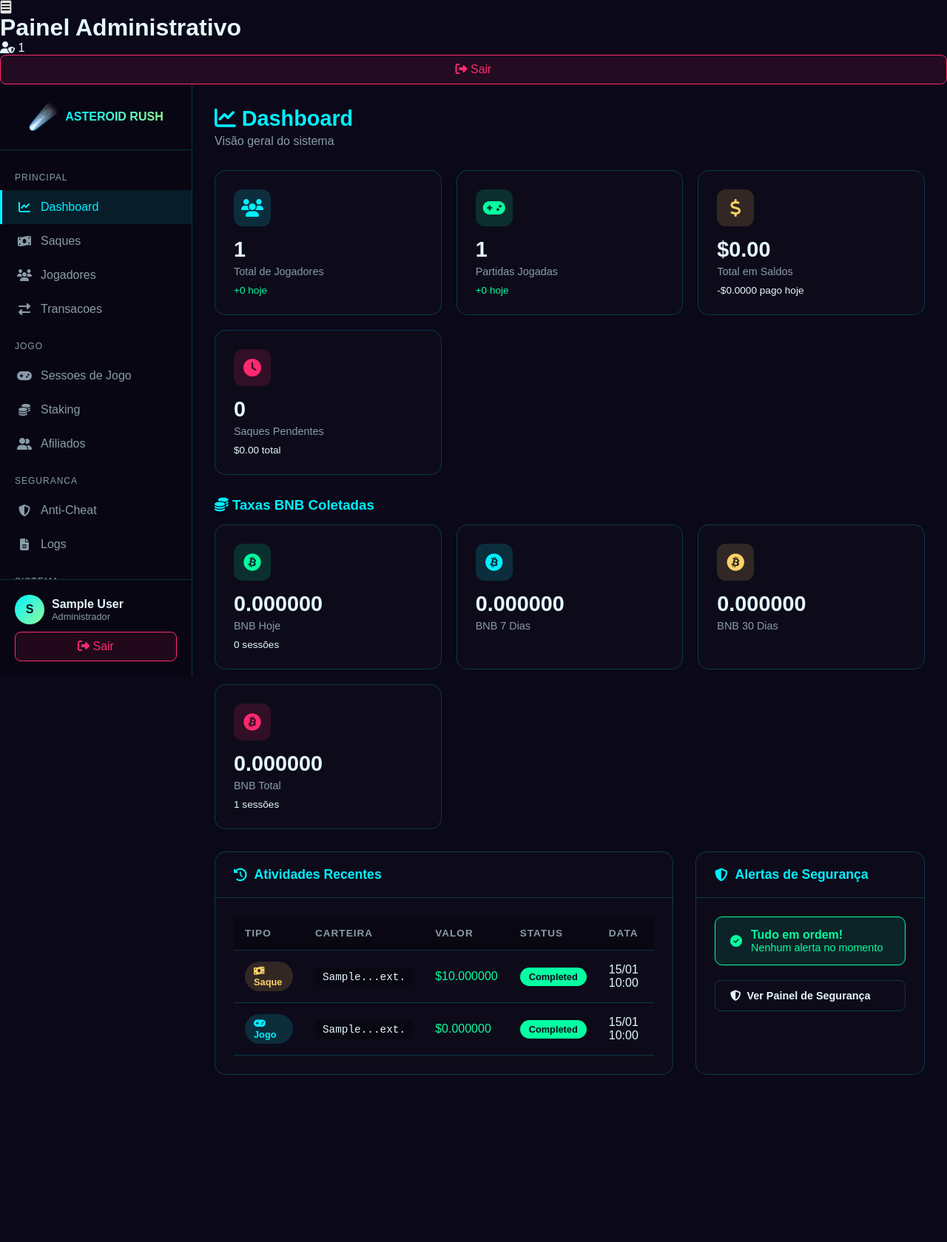
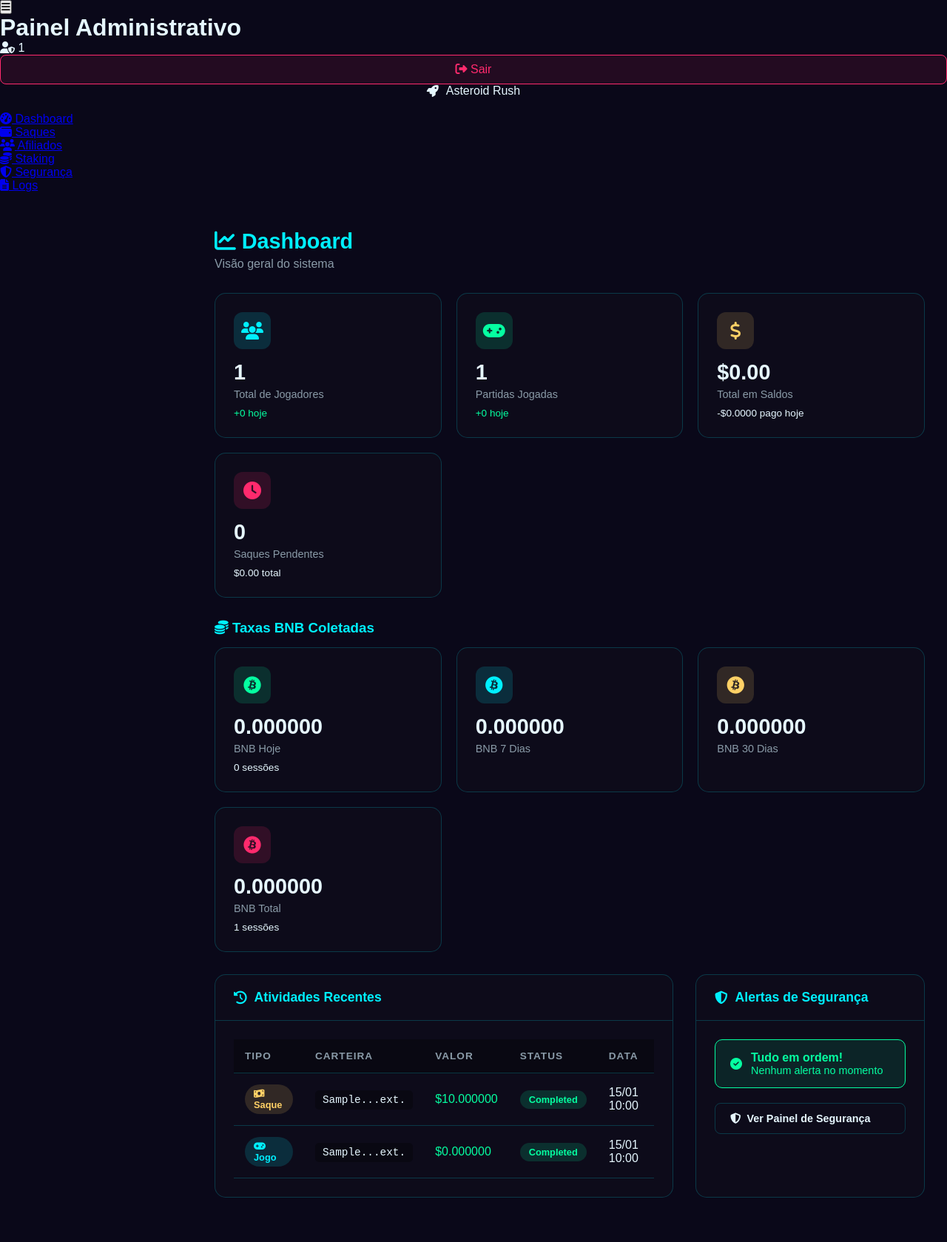
Before and after one commit to originslone-sys/crypto-asteroid-rush, a PHP site: page /admin/index.php in a window 1280 px wide. Shown: the whole page at 74% size. Before the commit the page ends 1453 px from the top, so only its background shows below. Run offline with PHP 8.4, Linux system fonts and the light colour scheme; the visitor is signed in with stand-in values (Sample User, id 1); tables that the repository leaves empty or names only in its code hold one stand-in row (values such as "Sample post").

Commit message:
Update sidebar.php

```diff
--- a/admin/includes/sidebar.php
+++ b/admin/includes/sidebar.php
@@ -1,138 +1,50 @@
 <?php
-// ============================================
-// CRYPTO ASTEROID RUSH - Admin Sidebar
-// Arquivo: admin/includes/sidebar.php
-// ATUALIZADO: Link para pagina de Afiliados
-// ============================================
-
-// Contar saques pendentes
-$pendingWithdrawals = 0;
-$flaggedSessions = 0;
-$pendingReferrals = 0;
-
-try {
-    if (isset($pdo)) {
-        $stmt = $pdo->query("SELECT COUNT(*) FROM withdrawals WHERE status = 'pending'");
-        $pendingWithdrawals = $stmt->fetchColumn();
-
-        $stmt = $pdo->query("SELECT COUNT(*) FROM game_sessions WHERE status = 'flagged'");
-        $flaggedSessions = $stmt->fetchColumn();
-
-        // Contar referrals completados aguardando resgate
-        $tableExists = $pdo->query("SHOW TABLES LIKE 'referrals'")->fetch();
-        if ($tableExists) {
-            $stmt = $pdo->query("SELECT COUNT(*) FROM referrals WHERE status = 'completed'");
-            $pendingReferrals = $stmt->fetchColumn();
-        }
-    }
-} catch (Exception $e) {}
+// ===============================================================
+// CRYPTO ASTEROID RUSH - ADMIN SIDEBAR
+// Compatível com Railway (PHP 8 + MySQL 8)
+// ===============================================================
 ?>
-
-<aside class="sidebar" id="sidebar">
-    <div class="sidebar-header">
+<aside id="sidebar" class="admin-sidebar">
     <div class="sidebar-logo">
-            <span class="icon">&#9732;&#65039;</span>
-            <span class="text">ASTEROID RUSH</span>
-        </div>
+        <i class="fas fa-rocket"></i>
+        <span>Asteroid Rush</span>
     </div>
 
     <nav class="sidebar-nav">
-        <div class="nav-section">
-            <div class="nav-section-title">Principal</div>
-
-            <a href="index.php?page=dashboard" class="nav-item <?php echo $currentPage === 'dashboard' ? 'active' : ''; ?>">
-                <i class="fas fa-chart-line"></i>
-                <span>Dashboard</span>
+        <ul>
+            <li>
+                <a href="../pages/dashboard.php" class="<?php echo basename($_SERVER['PHP_SELF']) === 'dashboard.php' ? 'active' : ''; ?>">
+                    <i class="fas fa-tachometer-alt"></i> Dashboard
                 </a>
-
-            <a href="index.php?page=withdrawals" class="nav-item <?php echo $currentPage === 'withdrawals' ? 'active' : ''; ?>">
-                <i class="fas fa-money-bill-wave"></i>
-                <span>Saques</span>
-                <?php if ($pendingWithdrawals > 0): ?>
-                    <span class="badge"><?php echo $pendingWithdrawals; ?></span>
-                <?php endif; ?>
+            </li>
+            <li>
+                <a href="../pages/withdrawals.php" class="<?php echo basename($_SERVER['PHP_SELF']) === 'withdrawals.php' ? 'active' : ''; ?>">
+                    <i class="fas fa-wallet"></i> Saques
                 </a>
-
-            <a href="index.php?page=players" class="nav-item <?php echo $currentPage === 'players' ? 'active' : ''; ?>">
-                <i class="fas fa-users"></i>
-                <span>Jogadores</span>
+            </li>
+            <li>
+                <a href="../pages/referrals.php" class="<?php echo basename($_SERVER['PHP_SELF']) === 'referrals.php' ? 'active' : ''; ?>">
+                    <i class="fas fa-users"></i> Afiliados
                 </a>
-
-            <a href="index.php?page=transactions" class="nav-item <?php echo $currentPage === 'transactions' ? 'active' : ''; ?>">
-                <i class="fas fa-exchange-alt"></i>
-                <span>Transacoes</span>
+            </li>
+            <li>
+                <a href="../pages/staking.php" class="<?php echo basename($_SERVER['PHP_SELF']) === 'staking.php' ? 'active' : ''; ?>">
+                    <i class="fas fa-coins"></i> Staking
                 </a>
-        </div>
-
-        <div class="nav-section">
-            <div class="nav-section-title">Jogo</div>
-
-            <a href="index.php?page=sessions" class="nav-item <?php echo $currentPage === 'sessions' ? 'active' : ''; ?>">
-                <i class="fas fa-gamepad"></i>
-                <span>Sessoes de Jogo</span>
+            </li>
+            <li>
+                <a href="../pages/security.php" class="<?php echo basename($_SERVER['PHP_SELF']) === 'security.php' ? 'active' : ''; ?>">
+                    <i class="fas fa-shield-alt"></i> Segurança
                 </a>
-
-            <a href="index.php?page=stakes" class="nav-item <?php echo $currentPage === 'stakes' ? 'active' : ''; ?>">
-                <i class="fas fa-coins"></i>
-                <span>Staking</span>
+            </li>
+            <li>
+                <a href="../pages/logs.php" class="<?php echo basename($_SERVER['PHP_SELF']) === 'logs.php' ? 'active' : ''; ?>">
+                    <i class="fas fa-file-alt"></i> Logs
                 </a>
-
-            <a href="index.php?page=referrals" class="nav-item <?php echo $currentPage === 'referrals' ? 'active' : ''; ?>">
-                <i class="fas fa-user-friends"></i>
-                <span>Afiliados</span>
-                <?php if ($pendingReferrals > 0): ?>
-                    <span class="badge badge-success"><?php echo $pendingReferrals; ?></span>
-                <?php endif; ?>
-            </a>
-        </div>
-
-        <div class="nav-section">
-            <div class="nav-section-title">Seguranca</div>
-
-            <a href="index.php?page=security" class="nav-item <?php echo $currentPage === 'security' ? 'active' : ''; ?>">
-                <i class="fas fa-shield-alt"></i>
-                <span>Anti-Cheat</span>
-                <?php if ($flaggedSessions > 0): ?>
-                    <span class="badge"><?php echo $flaggedSessions; ?></span>
-                <?php endif; ?>
-            </a>
-
-            <a href="index.php?page=logs" class="nav-item <?php echo $currentPage === 'logs' ? 'active' : ''; ?>">
-                <i class="fas fa-file-alt"></i>
-                <span>Logs</span>
-            </a>
-        </div>
-
-        <div class="nav-section">
-            <div class="nav-section-title">Sistema</div>
-
-            <a href="index.php?page=settings" class="nav-item <?php echo $currentPage === 'settings' ? 'active' : ''; ?>">
-                <i class="fas fa-cog"></i>
-                <span>Configuracoes</span>
-            </a>
-        </div>
+            </li>
+        </ul>
     </nav>
-
-    <div class="sidebar-footer">
-        <div class="admin-info">
-            <div class="admin-avatar">
-                <?php echo strtoupper(substr($_SESSION['admin_name'] ?? 'A', 0, 1)); ?>
-            </div>
-            <div>
-                <div class="admin-name"><?php echo htmlspecialchars($_SESSION['admin_name'] ?? 'Admin'); ?></div>
-                <div class="admin-role">Administrador</div>
-            </div>
-        </div>
-        <a href="index.php?logout=1" class="logout-btn">
-            <i class="fas fa-sign-out-alt"></i> Sair
-        </a>
-    </div>
 </aside>
 
-<style>
-/* Badge verde para referrals */
-.badge-success {
-    background: var(--success) !important;
-    color: var(--deep-space) !important;
-}
-</style>
+<!-- CONTEÚDO PRINCIPAL -->
+<main id="main-content" class="admin-main">
```
Lines whose indentation alone changed are shown as unchanged.
